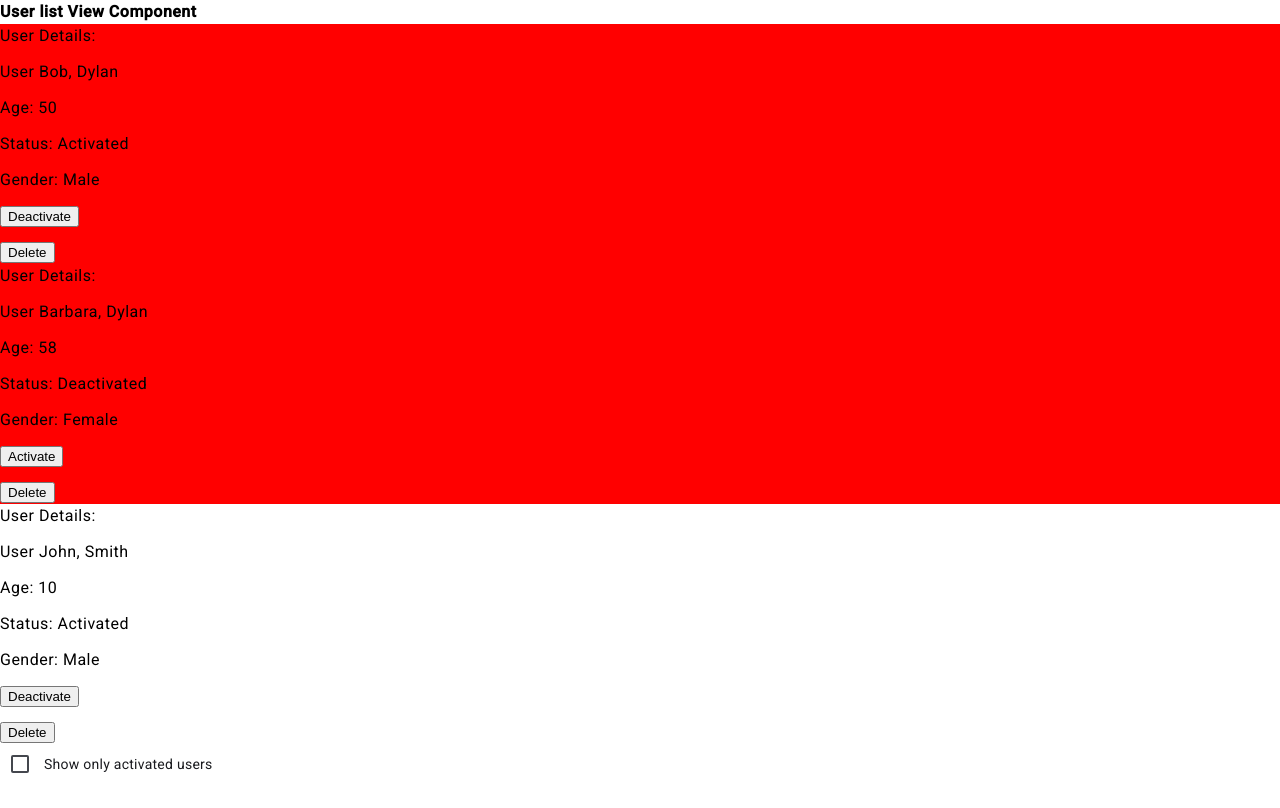
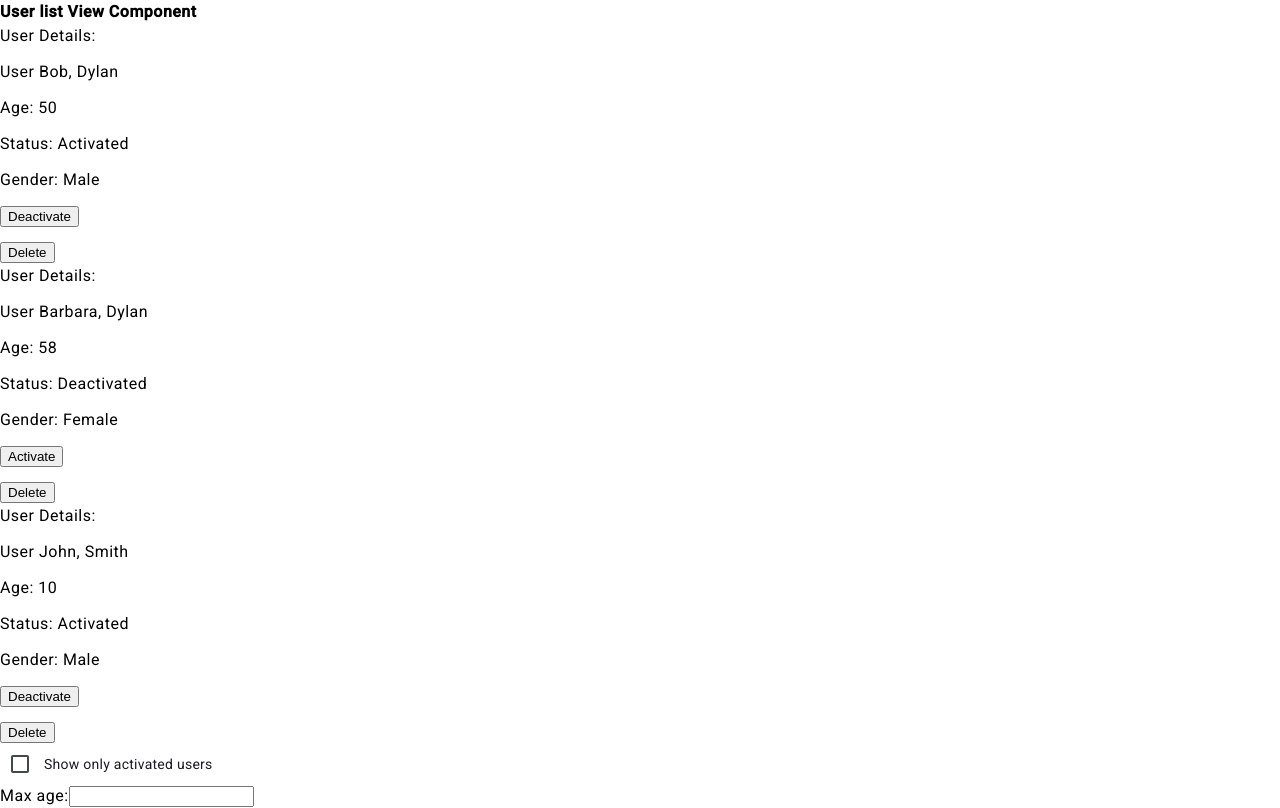
Before and after one commit to kazharski85/training, an Angular app: page / in a window 1280 px wide. Built offline with nearby package versions, Linux system fonts and the light colour scheme.

Commit message:
PR comments.

```diff
--- a/src/app/components/user-list-main/highlight.directive.ts
+++ /dev/null
@@ -1,18 +0,0 @@
-import { Directive, ElementRef, Input } from '@angular/core';
-
-@Directive({
-    selector: '[appHighlight]',
-    standalone: true,
-})
-export class HighlightDirective {
-
-    constructor(
-        private el: ElementRef<HTMLElement>,
-    ) { }
-
-    @Input()
-    set appHighlight(age: number) {
-        this.el.nativeElement.style.backgroundColor = (age >= 18 ? 'red':'white');
-    }
-
-}
--- a/src/app/components/user-list-main/user-list-main.component.html
+++ b/src/app/components/user-list-main/user-list-main.component.html
@@ -1,6 +1,6 @@
 <label><b>User list View Component</b></label>
 <ng-container *ngFor="let user of users">
-    <div [appHighlight]=user.age *ngIf="!act_only.checked || user.activated">
+    <div appHighlight [age]=user.age [maxAge]="maxAge" *ngIf="!act_only.checked || user.activated">
         <app-user-card-component [user]="user" (statusChangedChild)="onStatusChanged($event)"
             (deleteButtonClickChild)="onDeleteButtonClick($event)">
             <div>
@@ -10,3 +10,7 @@
     </div>
 </ng-container>
 <mat-checkbox #act_only>Show only activated users</mat-checkbox>
+<div>
+    <label>Max age:</label>
+    <input type="number" [(ngModel)]="maxAge">
+  </div>
--- a/src/app/components/user-list-main/user-list-main.component.ts
+++ b/src/app/components/user-list-main/user-list-main.component.ts
@@ -2,14 +2,15 @@ import { Component, EventEmitter, Input, Output } from '@angular/core';
 import { User } from '../../interfaces/user.interface';
 import { UserCardComponent } from "../user-card/user-card.component";
 import { CommonModule } from '@angular/common';
-import {MatCheckboxModule} from '@angular/material/checkbox';
-import { HighlightDirective } from '../user-list-main/highlight.directive';
+import { MatCheckboxModule } from '@angular/material/checkbox';
+import { HighlightDirective } from '../../directives/highlight.directive';
+import { FormsModule } from "@angular/forms"
 
 
 @Component({
   selector: 'app-user-list-main-component',
   standalone: true,
-  imports: [UserCardComponent, CommonModule, MatCheckboxModule, HighlightDirective],
+  imports: [UserCardComponent, CommonModule, MatCheckboxModule, HighlightDirective, FormsModule],
   templateUrl: './user-list-main.component.html',
   styleUrl: './user-list-main.component.scss'
 })
@@ -19,6 +20,7 @@ export class UserListMainComponent {
   @Input() users!: User[];
   @Output() statusChanged: EventEmitter<number> = new EventEmitter<number>();
   @Output() deleteButtonClick: EventEmitter<number> = new EventEmitter<number>();
+  maxAge: unknown;
 
   public onStatusChanged(index: number): void {
     this.statusChanged.emit(index);
--- /dev/null
+++ b/src/app/directives/highlight.directive.ts
@@ -0,0 +1,29 @@
+import { Directive, ElementRef, Input, numberAttribute, OnChanges, SimpleChanges} from '@angular/core';
+
+@Directive({
+    selector: '[appHighlight]',
+    standalone: true,
+})
+export class HighlightDirective implements OnChanges {
+
+    constructor(
+        private el: ElementRef<HTMLElement>,
+    ) { }
+
+    @Input({ required: true, transform: numberAttribute })
+    age!: number;
+
+    @Input({ required: true, transform: numberAttribute })
+    maxAge!: number;
+
+    ngOnChanges(changes: SimpleChanges): void {
+        if ('age' in changes || 'maxAge' in changes) {
+            this.highlight(this.age, this.maxAge);
+        }
+    }
+
+    highlight(age: number, maxAge: number) {
+        this.el.nativeElement.style.backgroundColor = (age >= maxAge ? 'red':'white');
+    }
+
+}
```
